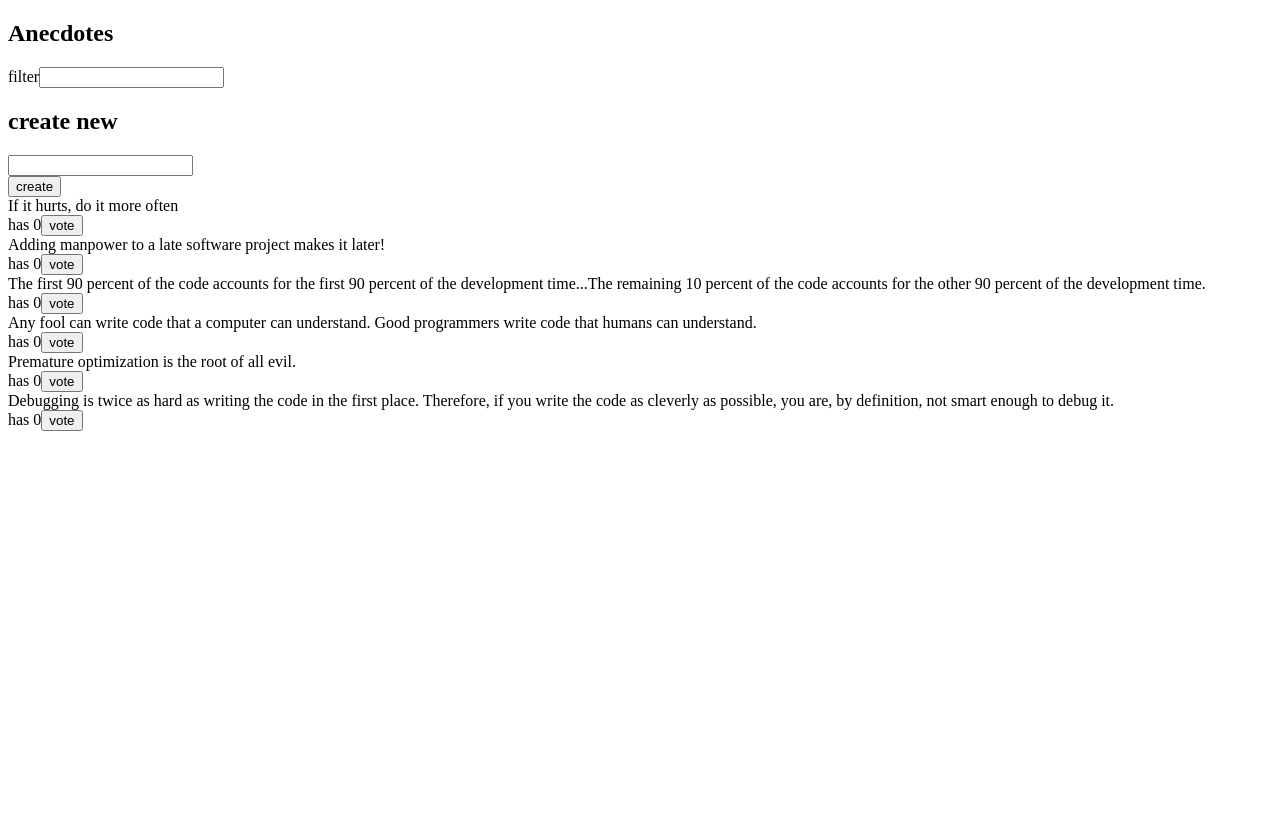
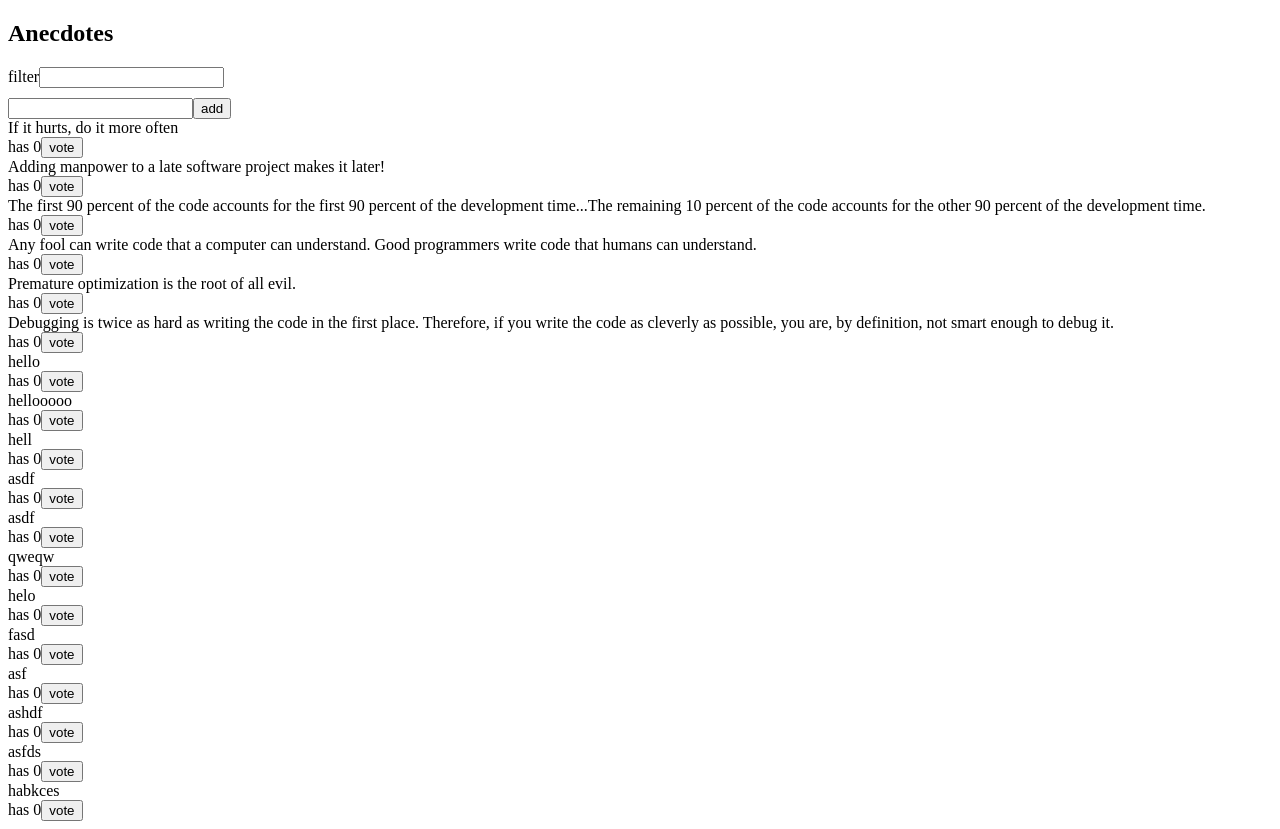
Before and after one commit to masiafrest/full-stack-open, a React (Create React App) app in the folder part6/redux-anecdotes/: page / in a window 1280 px wide. Before the commit the page ends 800 px from the top, so only its background shows below. Built offline with nearby package versions, Linux system fonts and the light colour scheme; data requests are answered from the project's data file.

Commit message:
finish exersice 6.14

```diff
--- /dev/null
+++ b/part6/redux-anecdotes/db.json
@@ -0,0 +1,94 @@
+{
+  "anecdotes": [
+    {
+      "content": "If it hurts, do it more often",
+      "id": "47145",
+      "votes": 0
+    },
+    {
+      "content": "Adding manpower to a late software project makes it later!",
+      "id": "21149",
+      "votes": 0
+    },
+    {
+      "content": "The first 90 percent of the code accounts for the first 90 percent of the development time...The remaining 10 percent of the code accounts for the other 90 percent of the development time.",
+      "id": "69581",
+      "votes": 0
+    },
+    {
+      "content": "Any fool can write code that a computer can understand. Good programmers write code that humans can understand.",
+      "id": "36975",
+      "votes": 0
+    },
+    {
+      "content": "Premature optimization is the root of all evil.",
+      "id": "25170",
+      "votes": 0
+    },
+    {
+      "content": "Debugging is twice as hard as writing the code in the first place. Therefore, if you write the code as cleverly as possible, you are, by definition, not smart enough to debug it.",
+      "id": "98312",
+      "votes": 0
+    },
+    {
+      "content": "hello",
+      "votes": 0,
+      "id": "ySHxKpA"
+    },
+    {
+      "content": "hellooooo",
+      "votes": 0,
+      "id": "zXhhJUd"
+    },
+    {
+      "content": "hell",
+      "votes": 0,
+      "id": "7bd49Lf"
+    },
+    {
+      "content": "asdf",
+      "votes": 0,
+      "id": "464k0Oj"
+    },
+    {
+      "content": "asdf",
+      "votes": 0,
+      "id": "9XCnH8a"
+    },
+    {
+      "content": "qweqw",
+      "votes": 0,
+      "id": "ABIa6LA"
+    },
+    {
+      "content": "helo",
+      "votes": 0,
+      "id": "Z3E2jVo"
+    },
+    {
+      "content": "fasd",
+      "votes": 0,
+      "id": "f-MCuyB"
+    },
+    {
+      "content": "asf",
+      "votes": 0,
+      "id": "UsDE1zP"
+    },
+    {
+      "content": "ashdf",
+      "votes": 0,
+      "id": "pNYWXF5"
+    },
+    {
+      "content": "asfds",
+      "votes": 0,
+      "id": "wbqPbZV"
+    },
+    {
+      "content": "habkces",
+      "votes": 0,
+      "id": "4PCGz39"
+    }
+  ]
+}
--- a/part6/redux-anecdotes/src/components/AnecdoteForm.js
+++ b/part6/redux-anecdotes/src/components/AnecdoteForm.js
@@ -1,34 +1,22 @@
-import { addAnecdote as createAnecdote } from "../reduxSlices/anecdote";
-import {
-  setNotification,
-  removeNotification,
-} from "../reduxSlices/notification";
+import { addAnecdote } from "../reduxSlices/anecdote";
+import anecdoteService from "../services/anecdotes";
 import { useDispatch } from "react-redux";
 
 export default function AnecdoteForm() {
   const dispatch = useDispatch();
 
-  const addAnecdote = (e) => {
-    e.preventDefault();
-    const content = e.target.content.value;
-    e.target.content.value = "";
-    dispatch(createAnecdote(content));
-    dispatch(setNotification(content));
-    setTimeout(() => {
-      dispatch(removeNotification());
-    }, 5000);
+  const addNote = async (event) => {
+    event.preventDefault();
+    const content = event.target.note.value;
+    event.target.note.value = "";
+    const newNote = await anecdoteService.createAnecdote(content);
+    dispatch(addAnecdote(newNote));
   };
 
   return (
-    <>
-      <h2>create new</h2>
-
-      <form onSubmit={addAnecdote}>
-        <div>
-          <input name="content" />
-        </div>
-        <button type="submit">create</button>
-      </form>
-    </>
+    <form onSubmit={addNote}>
+      <input name="note" />
+      <button type="submit">add</button>
+    </form>
   );
 }
--- a/part6/redux-anecdotes/src/components/AnecdoteList.js
+++ b/part6/redux-anecdotes/src/components/AnecdoteList.js
@@ -4,7 +4,9 @@
 export default function AnecdoteList() {
   const anecdotes = useSelector((state) => {
     const { filter, anecdotes } = state;
-    return anecdotes.filter((e) => e.content.toLowerCase().includes(filter));
+    return anecdotes.filter((e) => {
+      return e.content.toLowerCase().includes(filter);
+    });
   });
   const dispatch = useDispatch();
 
--- a/part6/redux-anecdotes/src/components/Notification.js
+++ b/part6/redux-anecdotes/src/components/Notification.js
@@ -1,7 +1,6 @@
 import { useSelector } from "react-redux";
 const Notification = () => {
   const notification = useSelector((state) => state.notifications);
-  console.log(notification);
   const style = {
     border: "solid",
     padding: 10,
--- a/part6/redux-anecdotes/src/reduxSlices/anecdote.js
+++ b/part6/redux-anecdotes/src/reduxSlices/anecdote.js
@@ -17,12 +17,11 @@
   };
 };
 
-const sortAnecdote = (a, b) => b.votes - a.votes;
+export const initialState = anecdotesAtStart.map(asObject);
 
-export const initialState = anecdotesAtStart.map(asObject);
 const anecdoteSlice = createSlice({
   name: "anecdotes",
-  initialState,
+  initialState: [],
   reducers: {
     voteAnecdote(state, action) {
       const id = action.payload;
@@ -35,11 +34,17 @@
       });
     },
     addAnecdote(state, action) {
-      const newAnecdote = asObject(action.payload);
-      state.push(newAnecdote);
+      state.push(action.payload);
+    },
+    appendAnecdote(state, action) {
+      state.push(action.payload);
+    },
+    setAnecdotes(state, action) {
+      return action.payload;
     },
   },
 });
 
-export const { addAnecdote, voteAnecdote } = anecdoteSlice.actions;
+export const { addAnecdote, voteAnecdote, appendAnecdote, setAnecdotes } =
+  anecdoteSlice.actions;
 export default anecdoteSlice.reducer;
--- /dev/null
+++ b/part6/redux-anecdotes/src/services/anecdotes.js
@@ -0,0 +1,18 @@
+import axios from "axios";
+const baseUrl = "http://localhost:3001/anecdotes";
+
+const getAll = async () => {
+  const res = await axios.get(baseUrl);
+  return res.data;
+};
+
+const createAnecdote = async (content) => {
+  const newObj = { content, votes: 0 };
+  const res = await axios.post(baseUrl, newObj);
+  return res.data;
+};
+
+export default {
+  getAll,
+  createAnecdote,
+};
--- a/part6/redux-anecdotes/src/store.js
+++ b/part6/redux-anecdotes/src/store.js
@@ -1,7 +1,8 @@
 import { configureStore } from "@reduxjs/toolkit";
-import anecdoteReducer from "./reduxSlices/anecdote";
+import anecdoteReducer, { setAnecdotes } from "./reduxSlices/anecdote";
 import notificationReducer from "./reduxSlices/notification";
 import filterReducer from "./reduxSlices/filterSlice";
+import anecdoteService from "./services/anecdotes";
 
 const store = configureStore({
   reducer: {
@@ -11,4 +12,8 @@
   },
 });
 
+anecdoteService.getAll().then((anecdotes) => {
+  store.dispatch(setAnecdotes(anecdotes));
+});
+
 export default store;
```
Also changed, not shown: part6/redux-anecdotes/package.json (+6 -1 lines), 1 other file (tests, documents, lock files or other folders).
